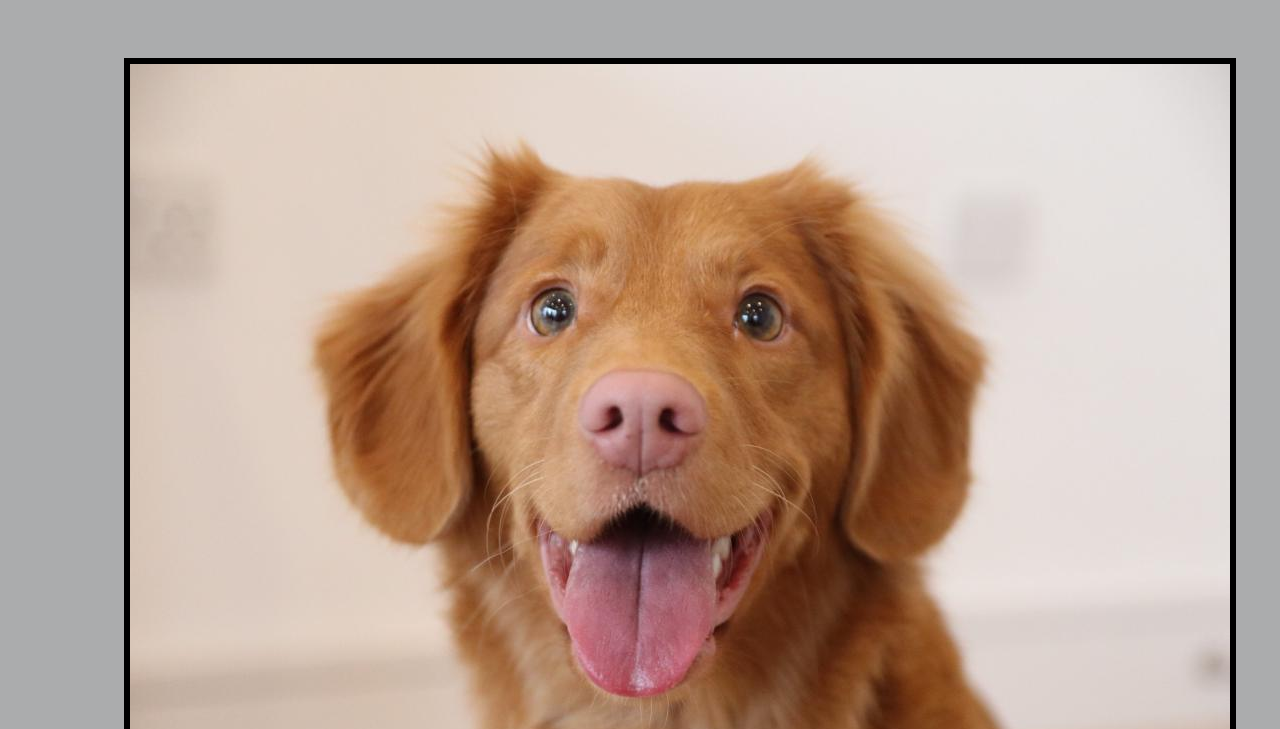
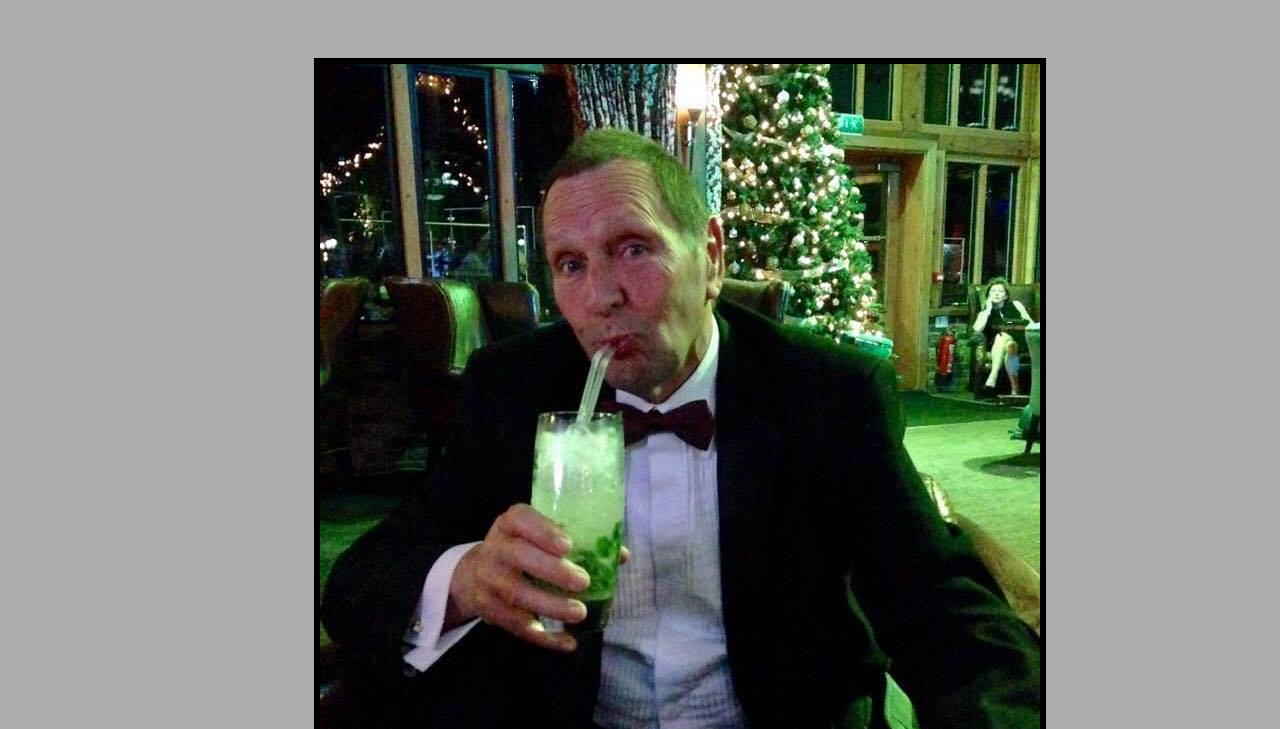
Before and after one commit to PredatorJ01/Grandad, a plain HTML site: page index.html in a window 1280 px wide. Shown: the part 491-1220 px from the top of the page. Drawn offline with Linux system fonts and the light colour scheme.

Commit message:
added picture of grandad

```diff
--- a/index.html
+++ b/index.html
@@ -10,7 +10,7 @@
 			<h1>WOW</h1>
 		</header>
 		<dir>
-			<img class="large" src="img/dog.jpg">
+			<img class="large" src="img/grandad.jpg">
 			<p class="caption">This is the coolest grandad that you'll ever see</p>
 		</dir>
 		<dir class="description">
```
Also changed, not shown: img/grandad.jpg (added).
